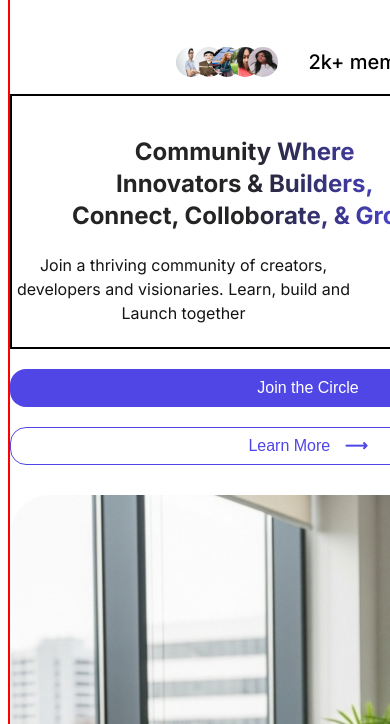
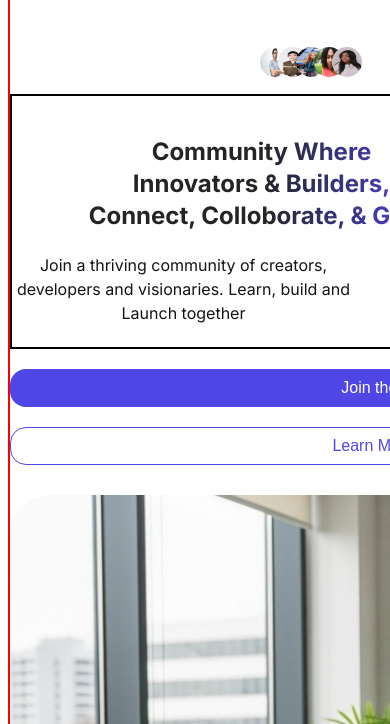
Before and after one commit to oluwaduyilemi/Arit-circle, a plain HTML site: page index.html in a window 390 px wide. Shown: the part 120-844 px from the top of the page. Drawn offline with Linux system fonts and the light colour scheme.

Commit message:
new comm

```diff
--- a/style.css
+++ b/style.css
@@ -259,7 +259,7 @@ body {
 @media (max-width: 768px) {
     .hero-section{
         margin: 0 auto;
-        width: 600px;
+        width: 768px;
         border: 2px solid red;
     }
 .hero-image{
```
